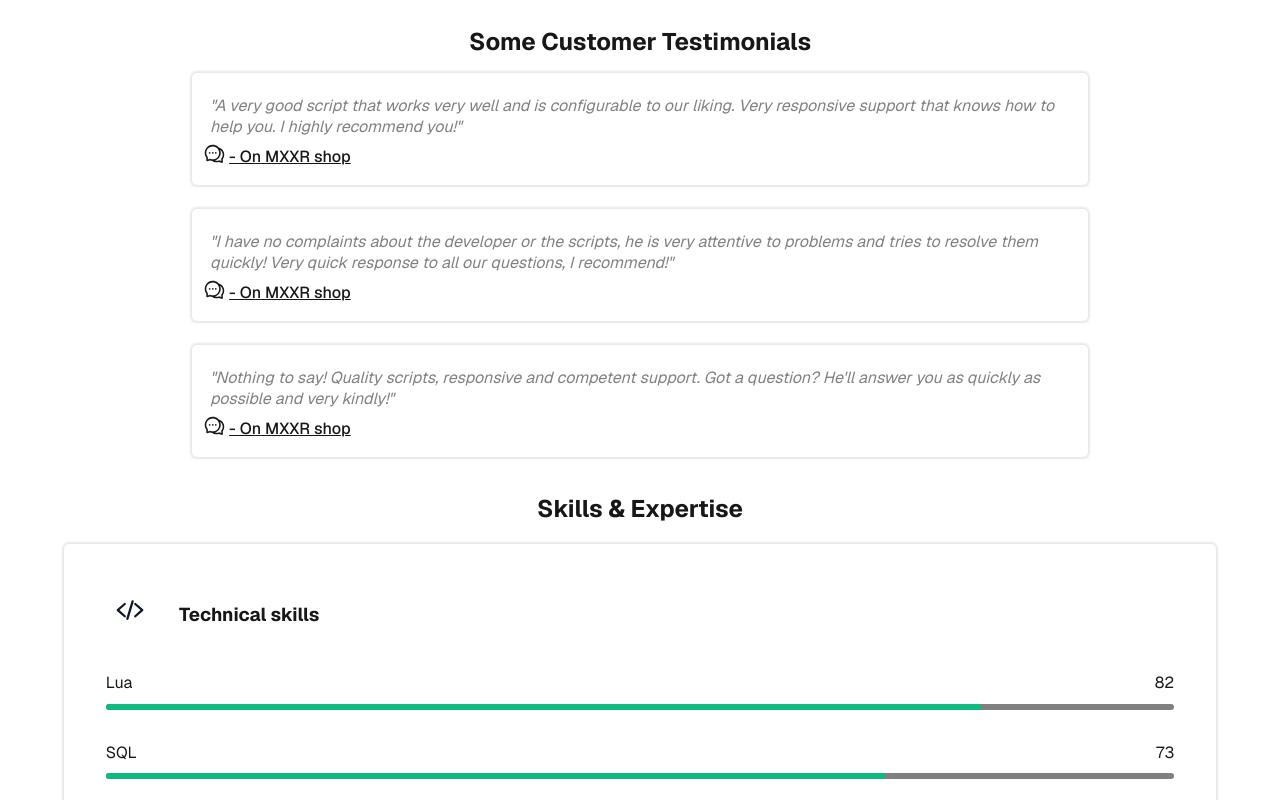
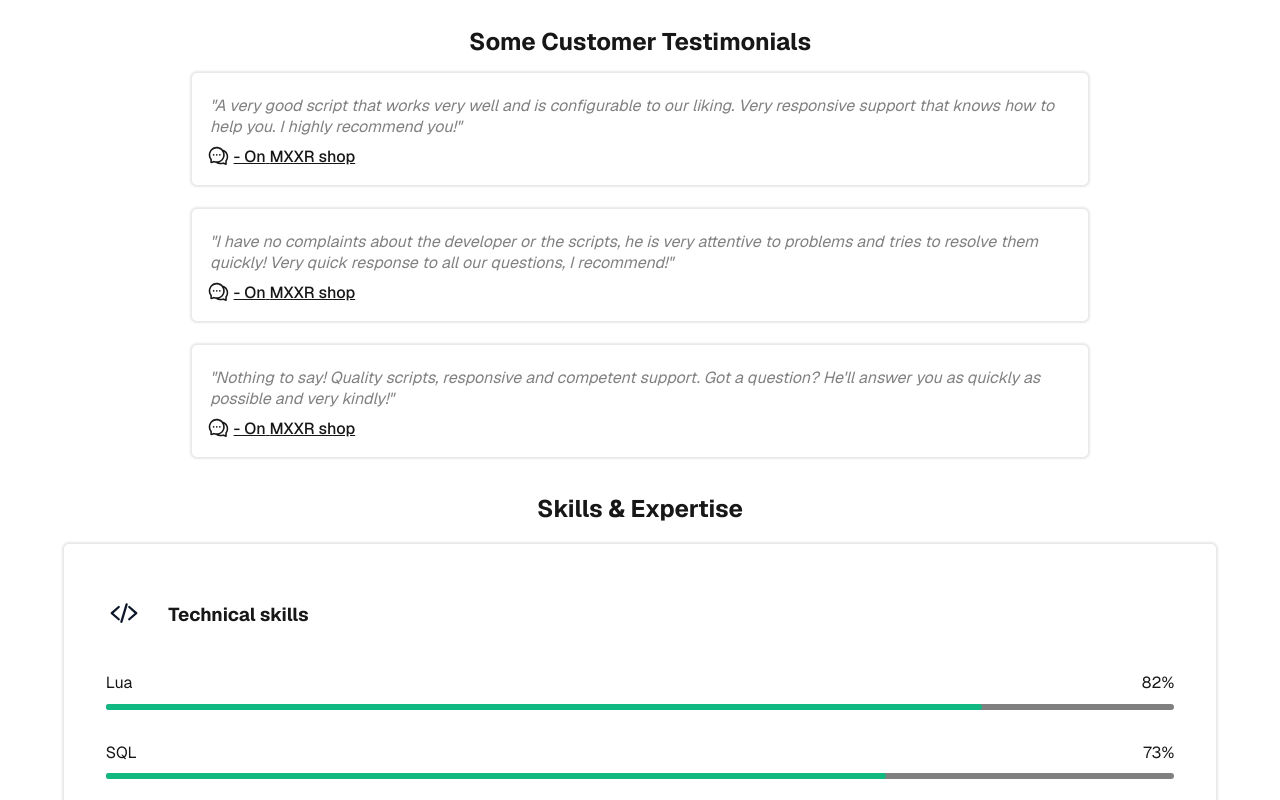
Before and after one commit to MXXR-Fivem/Portfolio-Theo-Busiris, a Next.js app: page / in a window 1280 px wide. Shown: the part 1240-2040 px from the top of the page. Built offline with nearby package versions, Linux system fonts and the light colour scheme; no server answers.

Commit message:
Adjust some css details

```diff
--- a/src/component/Skills.jsx
+++ b/src/component/Skills.jsx
@@ -21,7 +21,7 @@ function SkillCard({icon, color, title, skills}) {
                     <div key={index} style={{"width":"92.75%"}}>
                         <div className={styles.skillsPercentage}>
                             <p className={styles.percentageText}>{skill.name}</p>
-                            <p className={styles.percentageText}>{skill.percent}</p>
+                            <p className={styles.percentageText}>{skill.percent}%</p>
                         </div>
                         <div className={styles.parentPercentagebar}>
                             <div
@@ -87,7 +87,7 @@ export default function Skills () {
                         title={category.title}
                         skills={category.skills}
                     />
-                ))};
+                ))}
             </div>
         </>
     )
--- a/src/component/Skills.module.css
+++ b/src/component/Skills.module.css
@@ -16,7 +16,9 @@
 
     .profileIcon {
         transform: scale(1.75);
-        margin-right: 4%;
+        margin-right: 3.5%;
+        position: relative;
+        top: 0.15rem;
     }
 
     .skills {
@@ -74,12 +76,14 @@
         display: flex;
         justify-content: flex-start;
         align-items:center;
-        margin: 5% 5% 0 5%;
+        margin: 5% 5% 0 4.5%;
     }
 
     .profileIcon {
         transform: scale(1.75);
-        margin-right: 4%;
+        margin-right: 3.5%;
+        position: relative;
+        top: 0.2rem;
     }
 
     .skills {
--- a/src/component/Testimonials.module.css
+++ b/src/component/Testimonials.module.css
@@ -34,12 +34,14 @@
     .user {
         align-self: flex-start;
         display: flex;
-        margin: 0 2.5% 1.5% 0;
+        margin: 0 2.5% 1.5% 1.75%;
     }
 
     .userIcon {
         transform: scale(1.5);
         margin: 0 1vh 1vh 1vh;
+        position: relative;
+        top: 0.125rem;
     }
 
     .userName {
@@ -89,12 +91,14 @@
         align-self: flex-start;
         text-wrap: nowrap;
         gap: 5%;
-        margin: 0 2% 2% 2%;
+        margin: 0 2% 2% 2.5%;
     }
 
     .userIcon {
         transform: scale(2.5);
         margin-right: 0.25vw;
+        position: relative;
+        top: 0.125rem;
     }
 
     .userName {
```
